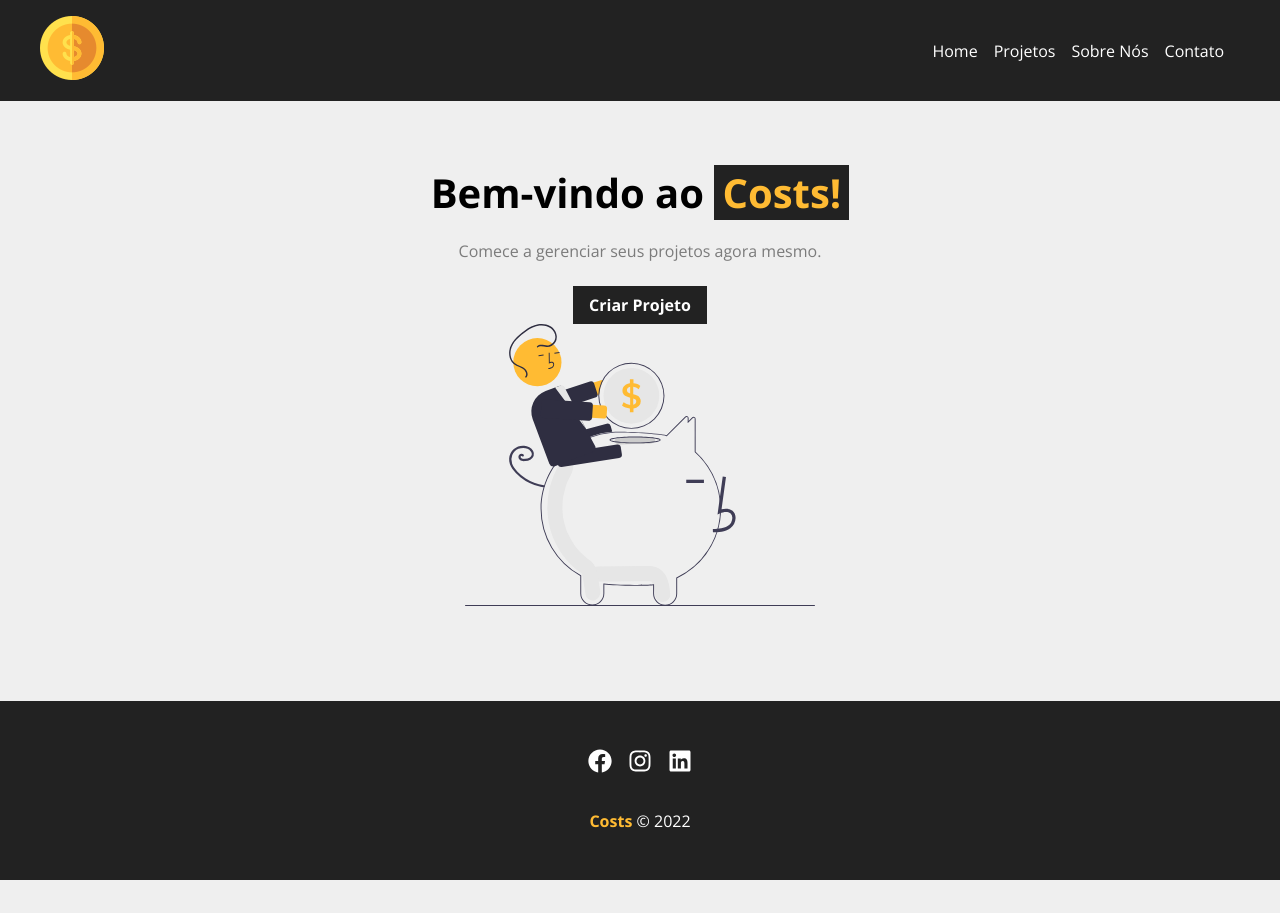
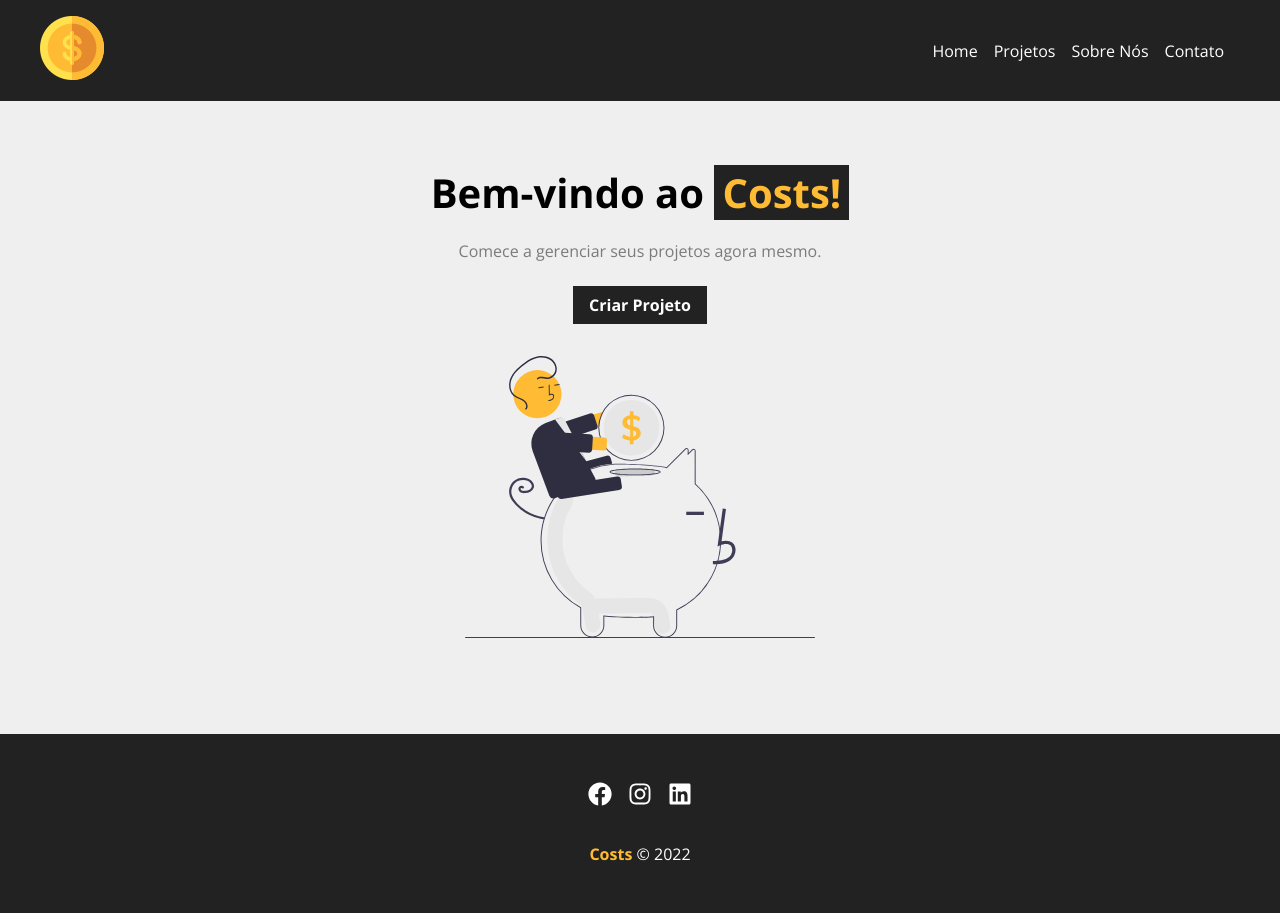
Before and after one commit to guipinheiro/costs-app, a JavaScript app: page / in a window 1280 px wide. Before the commit the page ends 880 px from the top, so only its background shows below. Built offline with nearby package versions, Linux system fonts and the light colour scheme; the HTML template or start-up script is replaced by a standard one.

Commit message:
Added minor styling for home component

```diff
--- a/src/components/pages/styles/Home.module.css
+++ b/src/components/pages/styles/Home.module.css
@@ -26,4 +26,5 @@
 
 .homeContainer img {
 	width: 350px;
+	margin: 2em 0;
 }
```
